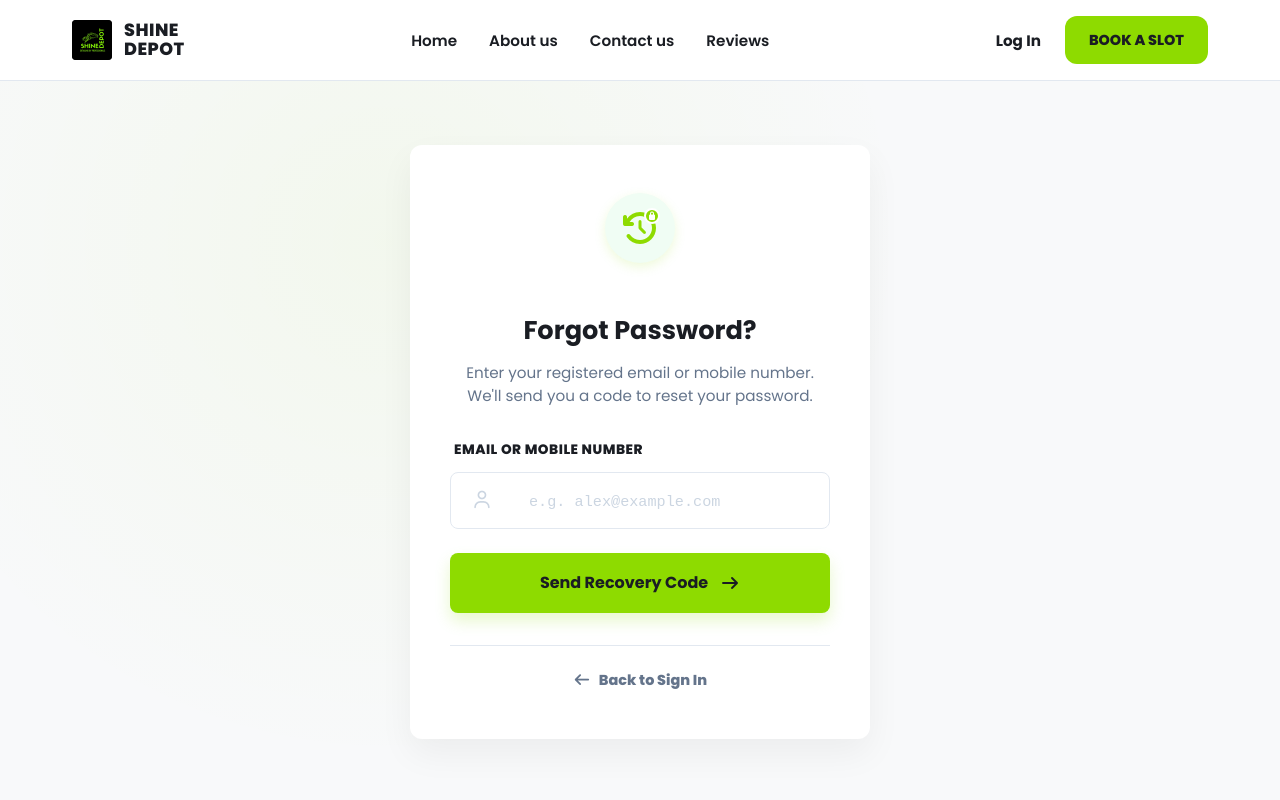
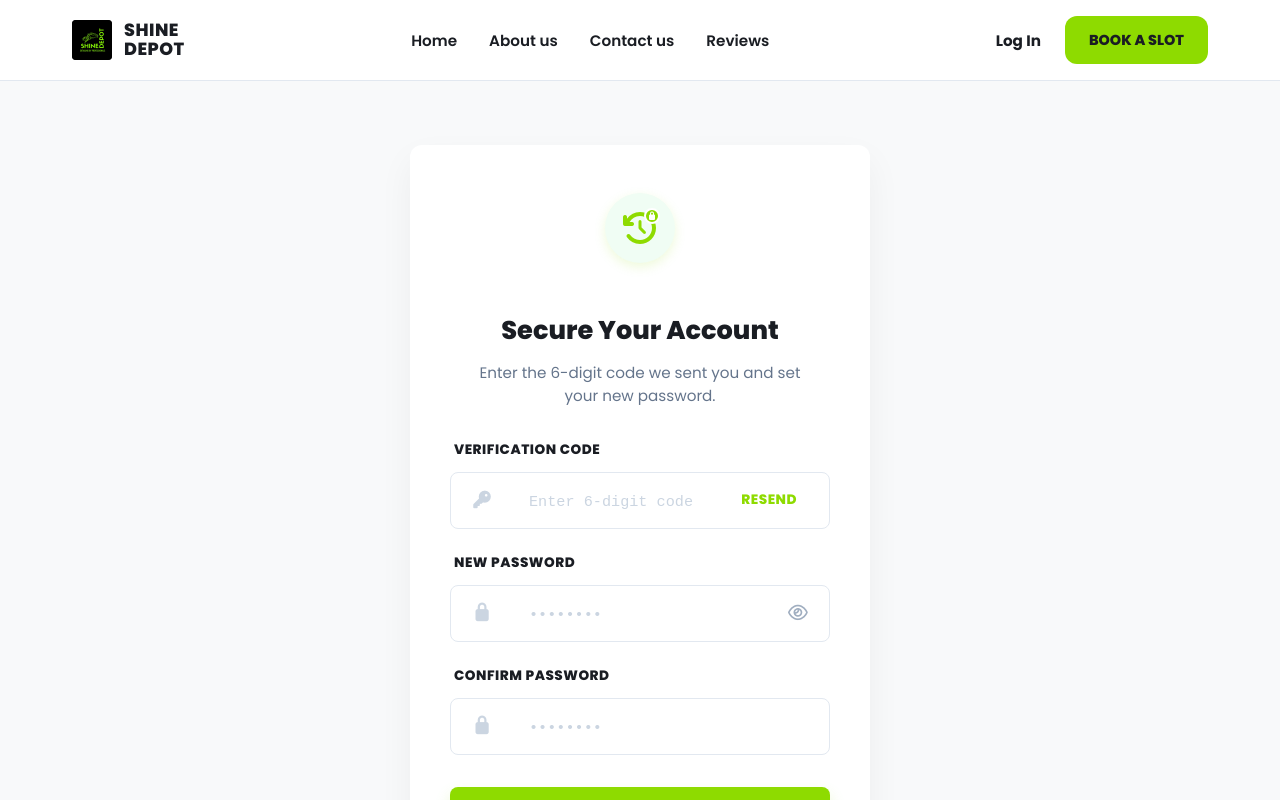
Before and after one commit to Nuwanthapasindu/vehicle-service-center-management-System, a React (Vite) app in the folder webapp/: page /reset-password in a window 1280 px wide. Shown: the top 800 px of the page. Built offline with nearby package versions, Linux system fonts and the light colour scheme.

Commit message:
feat:finalize auth process

```diff
--- a/webapp/src/Router.jsx
+++ b/webapp/src/Router.jsx
@@ -16,35 +16,50 @@ import Profile from "./pages/Customer/Profile/Profile";
 import AuthGuard from "./guards/AuthGuard";
 import PublicAuthGuard from "./guards/PublicAuthGuard";
 
-
 function Router() {
   return (
     <Routes>
       <Route path="/" element={<HomePage />} />
-      <Route path="/login" element={
+      <Route
+        path="/login"
+        element={
           <PublicAuthGuard>
             <LoginPage />
           </PublicAuthGuard>
-      } />
-      <Route path="/register" element={
+        }
+      />
+      <Route
+        path="/register"
+        element={
           <PublicAuthGuard>
             <RegisterPage />
           </PublicAuthGuard>
-      } />
-      <Route path="/verify-otp" element={
+        }
+      />
+      <Route
+        path="/verify-otp"
+        element={
           <PublicAuthGuard>
             <OTPVerificationPage />
           </PublicAuthGuard>
-      } />
-      <Route path="/forgot-password" element={
+        }
+      />
+      <Route
+        path="/forgot-password"
+        element={
           <PublicAuthGuard>
             <ForgotPasswordPage />
           </PublicAuthGuard>
-      } />
-      <Route path="/reset-password" element={
-        <ForgotPasswordPage />} />
-      <Route path="/reset-password" element={
-        <ResetPasswordPage />} />
+        }
+      />
+      <Route
+        path="/reset-password"
+        element={
+          <PublicAuthGuard>
+            <ResetPasswordPage />
+          </PublicAuthGuard>
+        }
+      />
 
       {/* Customer Routes */}
       <Route
--- a/webapp/src/pages/ForgotPasswordPage/ForgotPasswordPage.jsx
+++ b/webapp/src/pages/ForgotPasswordPage/ForgotPasswordPage.jsx
@@ -1,10 +1,45 @@
-import React from 'react';
-import { Link } from 'react-router-dom';
-import Header from '../../components/Header/Header';
-import Footer from '../../components/Footer/Footer';
-import './ForgotPasswordPage.css';
+import React from "react";
+import { Link, useNavigate } from "react-router-dom";
+import { Form, Formik } from "formik";
+import axios from "axios";
+import { toast } from "react-toastify";
+import Header from "../../components/Header/Header";
+import Footer from "../../components/Footer/Footer";
+import { CONFIGURATION, enums } from "../../constants/enum";
+import { forgotPasswordValidationSchema } from "../../schemas/auth";
+import "./ForgotPasswordPage.css";
 
 function ForgotPasswordPage() {
+  const navigate = useNavigate();
+
+  const initialValues = {
+    mobile: "",
+  };
+
+  const handleSendCode = async (values, { setSubmitting }) => {
+    try {
+      const response = await axios.post("/auth/forgotPassword", {
+        mobile: values.mobile.trim(),
+      });
+
+      toast.success(
+        response?.data?.payload?.message || "Recovery code sent via SMS!"
+      );
+
+      localStorage.setItem(CONFIGURATION.MOBILE_NUMBER_KEY, values.mobile);
+      // Redirect to reset password page
+      navigate("/reset-password");
+    } catch (error) {
+      const message =
+        error?.response?.data?.payload?.message ||
+        error?.response?.data?.message ||
+        enums.DEFAULT_ERROR_MESSAGE;
+      toast.error(message);
+    } finally {
+      setSubmitting(false);
+    }
+  };
+
   return (
     <div className="forgot-password-page-wrapper">
       <Header />
@@ -22,27 +57,73 @@ function ForgotPasswordPage() {
           <div className="forgot-password-card-body">
             <h2 className="forgot-password-title">Forgot Password?</h2>
             <p className="forgot-password-subtitle">
-                            Enter your registered email or mobile number. We'll send you a code to reset your password.
+              Enter your registered mobile number. We'll send you a 6-digit code
+              to reset your password.
             </p>
 
-                        <form className="forgot-password-form">
+            <Formik
+              initialValues={initialValues}
+              validationSchema={forgotPasswordValidationSchema}
+              onSubmit={handleSendCode}
+            >
+              {({
+                values,
+                errors,
+                touched,
+                handleChange,
+                handleBlur,
+                isSubmitting,
+                isValid,
+                dirty,
+              }) => {
+                const fieldClass = (name) =>
+                  touched[name] && errors[name] ? "input-error" : "";
+
+                return (
+                  <Form className="forgot-password-form" noValidate>
                     <div className="form-group">
-                                <label htmlFor="recovery-contact">Email or Mobile Number</label>
-                                <div className="input-wrapper">
-                                    <i className="fa-regular fa-user input-icon"></i>
+                      <label htmlFor="mobile">Mobile Number</label>
+                      <div className={`input-wrapper ${fieldClass("mobile")}`}>
+                        <i className="fa-solid fa-phone input-icon"></i>
                         <input
-                                        type="text"
-                                        id="recovery-contact"
-                                        placeholder="e.g. alex@example.com"
+                          type="tel"
+                          id="mobile"
+                          name="mobile"
+                          placeholder="e.g. 0771234567"
+                          value={values.mobile}
+                          onChange={handleChange}
+                          onBlur={handleBlur}
                         />
                       </div>
+                      {touched.mobile && errors.mobile && (
+                        <span className="field-error">
+                          <i className="fa-solid fa-circle-exclamation"></i>
+                          {errors.mobile}
+                        </span>
+                      )}
                     </div>
 
-                            <button type="submit" className="forgot-password-submit-btn">
+                    <button
+                      type="submit"
+                      className="forgot-password-submit-btn"
+                      disabled={isSubmitting || !isValid || !dirty}
+                    >
+                      {isSubmitting ? (
+                        <>
+                          <i className="fa-solid fa-spinner fa-spin"></i>
+                          <span>Sending...</span>
+                        </>
+                      ) : (
+                        <>
                           <span>Send Recovery Code</span>
                           <i className="fa-solid fa-arrow-right"></i>
+                        </>
+                      )}
                     </button>
-                        </form>
+                  </Form>
+                );
+              }}
+            </Formik>
 
             <div className="forgot-password-footer">
               <Link to="/login" className="back-to-login-link">
--- a/webapp/src/pages/ResetPasswordPage/ResetPasswordPage.css
+++ b/webapp/src/pages/ResetPasswordPage/ResetPasswordPage.css
@@ -154,6 +154,31 @@
     color: var(--dark, #1A1D23);
 }
 
+.resend-otp-btn {
+    background: none;
+    border: none;
+    color: var(--primary-color, #8EDB00);
+    font-size: 0.85rem;
+    font-weight: 800;
+    cursor: pointer;
+    padding: 0.5rem 0.75rem;
+    border-radius: 6px;
+    transition: background-color 0.2s ease, opacity 0.2s ease;
+    margin-left: 0.5rem;
+    text-transform: uppercase;
+    letter-spacing: 0.5px;
+    white-space: nowrap;
+}
+
+.resend-otp-btn:hover:not(:disabled) {
+    background-color: rgba(142, 219, 0, 0.1);
+}
+
+.resend-otp-btn:disabled {
+    opacity: 0.5;
+    cursor: not-allowed;
+}
+
 /* Security Score Box Styles */
 .security-score-box {
     background-color: #F8FAFC;
@@ -281,3 +306,25 @@
         padding: 0 1.5rem 2.5rem;
     }
 }
+
+/* ── Validation: error border ─────────────────────────────────── */
+.input-wrapper.input-error {
+    border-color: #EF4444;
+    box-shadow: 0 0 0 3px rgba(239, 68, 68, 0.1);
+}
+
+/* ── Inline field error message ───────────────────────────────── */
+.field-error {
+    display: flex;
+    align-items: center;
+    gap: 0.35rem;
+    font-size: 0.8rem;
+    font-weight: 600;
+    color: #EF4444;
+    margin-top: 5px;
+}
+
+.field-error i {
+    font-size: 0.75rem;
+    flex-shrink: 0;
+}
--- a/webapp/src/pages/ResetPasswordPage/ResetPasswordPage.jsx
+++ b/webapp/src/pages/ResetPasswordPage/ResetPasswordPage.jsx
@@ -1,12 +1,74 @@
-import React, { useState } from 'react';
-import { Link } from 'react-router-dom';
-import Header from '../../components/Header/Header';
-import Footer from '../../components/Footer/Footer';
-import './ResetPasswordPage.css';
+import React, { useState } from "react";
+import { Link, useNavigate } from "react-router-dom";
+import { Form, Formik } from "formik";
+import axios from "axios";
+import { toast } from "react-toastify";
+import Header from "../../components/Header/Header";
+import Footer from "../../components/Footer/Footer";
+import { enums, CONFIGURATION } from "../../constants/enum";
+import { resetPasswordValidationSchema } from "../../schemas/auth";
+import PasswordStrengthIndicator from "../../components/PasswordStrengthIndicator/PasswordStrengthIndicator";
+import "./ResetPasswordPage.css";
 
 function ResetPasswordPage() {
-    const [showNewPassword, setShowNewPassword] = useState(false);
-    const [showConfirmPassword, setShowConfirmPassword] = useState(false);
+  const [showPassword, setShowPassword] = useState(false);
+  const [isResending, setIsResending] = useState(false);
+  const navigate = useNavigate();
+
+  const initialValues = {
+    otp: "",
+    password: "",
+    confirmPassword: "",
+  };
+
+  const handleReset = async (values, { setSubmitting }) => {
+    try {
+      const response = await axios.put("/auth/reset-password", {
+        otp: values.otp.trim(),
+        password: values.password,
+      });
+
+      toast.success(
+        response?.data?.payload?.message || "Password updated successfully!"
+      );
+      localStorage.removeItem(CONFIGURATION.MOBILE_NUMBER_KEY);
+      navigate("/login");
+    } catch (error) {
+      const message =
+        error?.response?.data?.payload?.message ||
+        error?.response?.data?.message ||
+        enums.DEFAULT_ERROR_MESSAGE;
+      toast.error(message);
+    } finally {
+      setSubmitting(false);
+    }
+  };
+
+  const handleResendOtp = async () => {
+    const mobile = localStorage.getItem(CONFIGURATION.MOBILE_NUMBER_KEY);
+    if (!mobile) {
+      toast.error("Mobile number not found. Please try again from forgot password.");
+      navigate("/forgot-password");
+      return;
+    }
+
+    setIsResending(true);
+    try {
+      const response = await axios.post("/auth/forgotPassword", {
+        mobile: mobile,
+      });
+
+      toast.success(response?.data?.payload?.message || "OTP resent successfully!");
+    } catch (error) {
+      const message =
+        error?.response?.data?.payload?.message ||
+        error?.response?.data?.message ||
+        enums.DEFAULT_ERROR_MESSAGE;
+      toast.error(message);
+    } finally {
+      setIsResending(false);
+    }
+  };
 
   return (
     <div className="reset-password-page-wrapper">
@@ -25,69 +87,142 @@ function ResetPasswordPage() {
           <div className="reset-password-card-body">
             <h2 className="reset-password-title">Secure Your Account</h2>
             <p className="reset-password-subtitle">
-                            Choose a strong, unique password to protect your detailing management dashboard.
+              Enter the 6-digit code we sent you and set your new password.
             </p>
 
-                        <form className="reset-password-form">
+            <Formik
+              initialValues={initialValues}
+              validationSchema={resetPasswordValidationSchema}
+              onSubmit={handleReset}
+            >
+              {({
+                values,
+                errors,
+                touched,
+                handleChange,
+                handleBlur,
+                isSubmitting,
+                isValid,
+                dirty,
+              }) => {
+                const fieldClass = (name) =>
+                  touched[name] && errors[name] ? "input-error" : "";
+
+                return (
+                  <Form className="reset-password-form" noValidate>
                     <div className="form-group">
-                                <label htmlFor="new-password">NEW PASSWORD</label>
-                                <div className="input-wrapper">
+                      <label htmlFor="otp">VERIFICATION CODE</label>
+                      <div className={`input-wrapper ${fieldClass("otp")}`}>
+                        <i className="fa-solid fa-key input-icon"></i>
                         <input
-                                        type={showNewPassword ? "text" : "password"}
-                                        id="new-password"
+                          type="text"
+                          id="otp"
+                          name="otp"
+                          placeholder="Enter 6-digit code"
+                          value={values.otp}
+                          onChange={handleChange}
+                          onBlur={handleBlur}
+                        />
+                        <button
+                          type="button"
+                          className="resend-otp-btn"
+                          onClick={handleResendOtp}
+                          disabled={isResending}
+                        >
+                          {isResending ? (
+                            <i className="fa-solid fa-spinner fa-spin"></i>
+                          ) : (
+                            "Resend"
+                          )}
+                        </button>
+                      </div>
+                      {touched.otp && errors.otp && (
+                        <span className="field-error">
+                          <i className="fa-solid fa-circle-exclamation"></i>
+                          {errors.otp}
+                        </span>
+                      )}
+                    </div>
+
+                    <div className="form-group">
+                      <label htmlFor="password">NEW PASSWORD</label>
+                      <div className={`input-wrapper ${fieldClass("password")}`}>
+                        <i className="fa-solid fa-lock input-icon"></i>
+                        <input
+                          type={showPassword ? "text" : "password"}
+                          id="password"
+                          name="password"
                           placeholder="••••••••"
+                          value={values.password}
+                          onChange={handleChange}
+                          onBlur={handleBlur}
                         />
                         <button
                           type="button"
                           className="toggle-password"
-                                        onClick={() => setShowNewPassword(!showNewPassword)}
+                          onClick={() => setShowPassword(!showPassword)}
                         >
-                                        <i className={`fa-regular ${showNewPassword ? 'fa-eye-slash' : 'fa-eye'}`}></i>
+                          <i
+                            className={`fa-regular ${
+                              showPassword ? "fa-eye-slash" : "fa-eye"
+                            }`}
+                          ></i>
                         </button>
                       </div>
+                      {touched.password && errors.password && (
+                        <span className="field-error">
+                          <i className="fa-solid fa-circle-exclamation"></i>
+                          {errors.password}
+                        </span>
+                      )}
                     </div>
 
                     {/* Security Score Box */}
-                            <div className="security-score-box">
-                                <div className="security-score-header">
-                                    <span className="score-label">SECURITY SCORE</span>
-                                    <span className="score-value strong">STRONG</span>
+                    <PasswordStrengthIndicator password={values.password} detailed={true} />
+
+                    <div className="form-group">
+                      <label htmlFor="confirmPassword">CONFIRM PASSWORD</label>
+                      <div className={`input-wrapper ${fieldClass("confirmPassword")}`}>
+                        <i className="fa-solid fa-lock input-icon"></i>
+                        <input
+                          type={showPassword ? "text" : "password"}
+                          id="confirmPassword"
+                          name="confirmPassword"
+                          placeholder="••••••••"
+                          value={values.confirmPassword}
+                          onChange={handleChange}
+                          onBlur={handleBlur}
+                        />
                       </div>
-                                <div className="security-score-bars">
-                                    <div className="score-bar filled"></div>
-                                    <div className="score-bar filled"></div>
-                                    <div className="score-bar filled"></div>
-                                    <div className="score-bar empty"></div>
-                                </div>
-                                <div className="security-score-hint">
-                                    <i className="fa-solid fa-circle-info"></i>
-                                    <span>Use at least 8 characters, including a number and a special symbol.</span>
-                                </div>
+                      {touched.confirmPassword && errors.confirmPassword && (
+                        <span className="field-error">
+                          <i className="fa-solid fa-circle-exclamation"></i>
+                          {errors.confirmPassword}
+                        </span>
+                      )}
                     </div>
 
-                            <div className="form-group">
-                                <label htmlFor="confirm-password">CONFIRM PASSWORD</label>
-                                <div className="input-wrapper">
-                                    <input
-                                        type={showConfirmPassword ? "text" : "password"}
-                                        id="confirm-password"
-                                        placeholder="••••••••"
-                                    />
                     <button
-                                        type="button"
-                                        className="toggle-password"
-                                        onClick={() => setShowConfirmPassword(!showConfirmPassword)}
+                      type="submit"
+                      className="reset-password-submit-btn"
+                      disabled={isSubmitting || !isValid || !dirty}
                     >
-                                        <i className={`fa-regular ${showConfirmPassword ? 'fa-eye-slash' : 'fa-eye'}`}></i>
-                                    </button>
-                                </div>
-                            </div>
-
-                            <button type="submit" className="reset-password-submit-btn">
+                      {isSubmitting ? (
+                        <>
+                          <i className="fa-solid fa-spinner fa-spin"></i>
+                          <span>Updating...</span>
+                        </>
+                      ) : (
+                        <>
                           <span>UPDATE PASSWORD</span>
                           <i className="fa-solid fa-arrow-right"></i>
+                        </>
+                      )}
                     </button>
-                        </form>
+                  </Form>
+                );
+              }}
+            </Formik>
 
             <div className="reset-password-footer">
               <Link to="/login" className="back-to-login-link">
--- a/webapp/src/schemas/auth.js
+++ b/webapp/src/schemas/auth.js
@@ -40,4 +40,40 @@ const registerValidationSchema = Yup.object().shape({
     ),
 });
 
-export { loginValidationSchema, registerValidationSchema };
+const resetPasswordValidationSchema = Yup.object().shape({
+  otp: Yup.string()
+    .trim()
+    .required("OTP is required")
+    .length(6, "OTP must be exactly 6 digits")
+    .matches(/^\d+$/, "OTP must contain only numbers"),
+
+  password: Yup.string()
+    .required("New password is required")
+    .min(8, "Password must be at least 8 characters")
+    .max(30, "Password must be at most 30 characters")
+    .matches(
+      /^(?=.*[a-z])(?=.*[A-Z])(?=.*\d)(?=.*[@$!%*?&])[A-Za-z\d@$!%*?&]{8,30}$/,
+      "Password must contain at least one uppercase letter, one lowercase letter, one number, and one special character (@$!%*?&)",
+    ),
+
+  confirmPassword: Yup.string()
+    .required("Confirm password is required")
+    .oneOf([Yup.ref("password"), null], "Passwords must match"),
+});
+
+const forgotPasswordValidationSchema = Yup.object().shape({
+  mobile: Yup.string()
+    .trim()
+    .required("Mobile number is required")
+    .matches(
+      /^(?:\+94|94|0)?7[0-8]\d{7}$/,
+      "Please provide a valid Sri Lankan mobile number (e.g. 0771234567)",
+    ),
+});
+
+export {
+  loginValidationSchema,
+  registerValidationSchema,
+  resetPasswordValidationSchema,
+  forgotPasswordValidationSchema,
+};
```
Also changed, not shown: webapp/src/pages/ForgotPasswordPage/ForgotPasswordPage.css (+22 -0 lines). Lines whose indentation alone changed are shown as unchanged.
